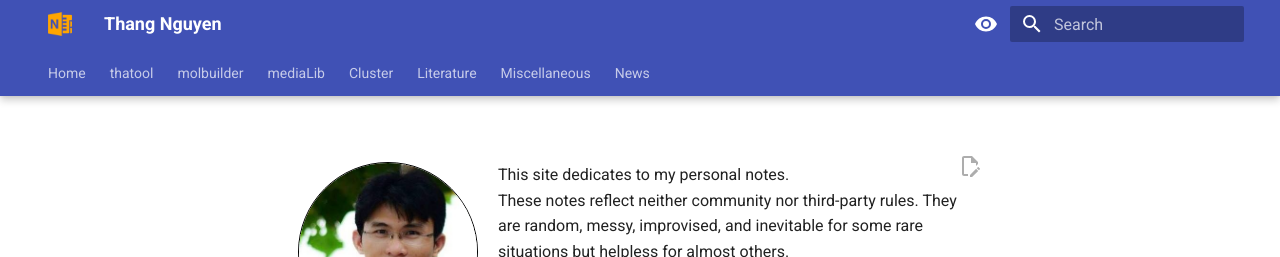
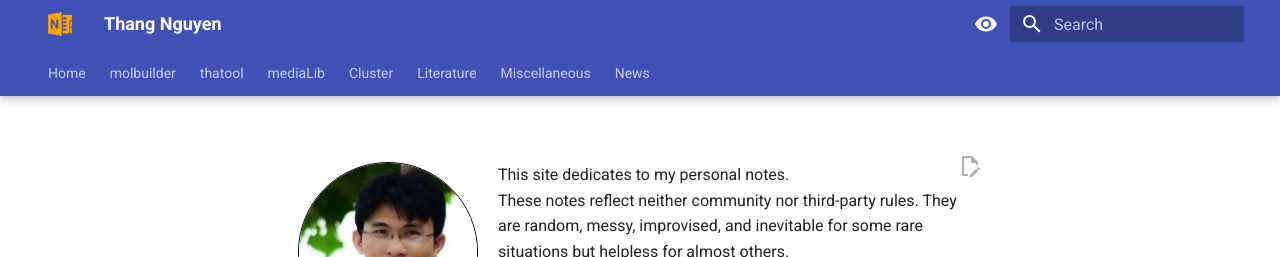
Before and after one commit to thangckt/thangckt.github.io, an MkDocs documentation site: the page built from docs/index.md, in a window 1280 px wide. Shown: the top 257 px of the page. Built offline with MkDocs 1.6.1 and Material for MkDocs 9.7.7, drawn with Linux system fonts in a browser that asks for light colours; the version menu is left out; part of the change alters nothing that is shown.

```diff
--- a/mkdocs.yml
+++ b/mkdocs.yml
@@ -198,8 +198,8 @@ nav:
   - Home: thangckt.github.io
   # - About: index.md
   # - Codedocs: codedocs.md
+  - molbuilder: thangckt.github.io/molbuilder
   - thatool: thangckt.github.io/thatool
-  - molbuilder: thangckt.github.io/molbuilder
   - mediaLib: thangckt.github.io/mediaLib
 
   - Cluster:
```
